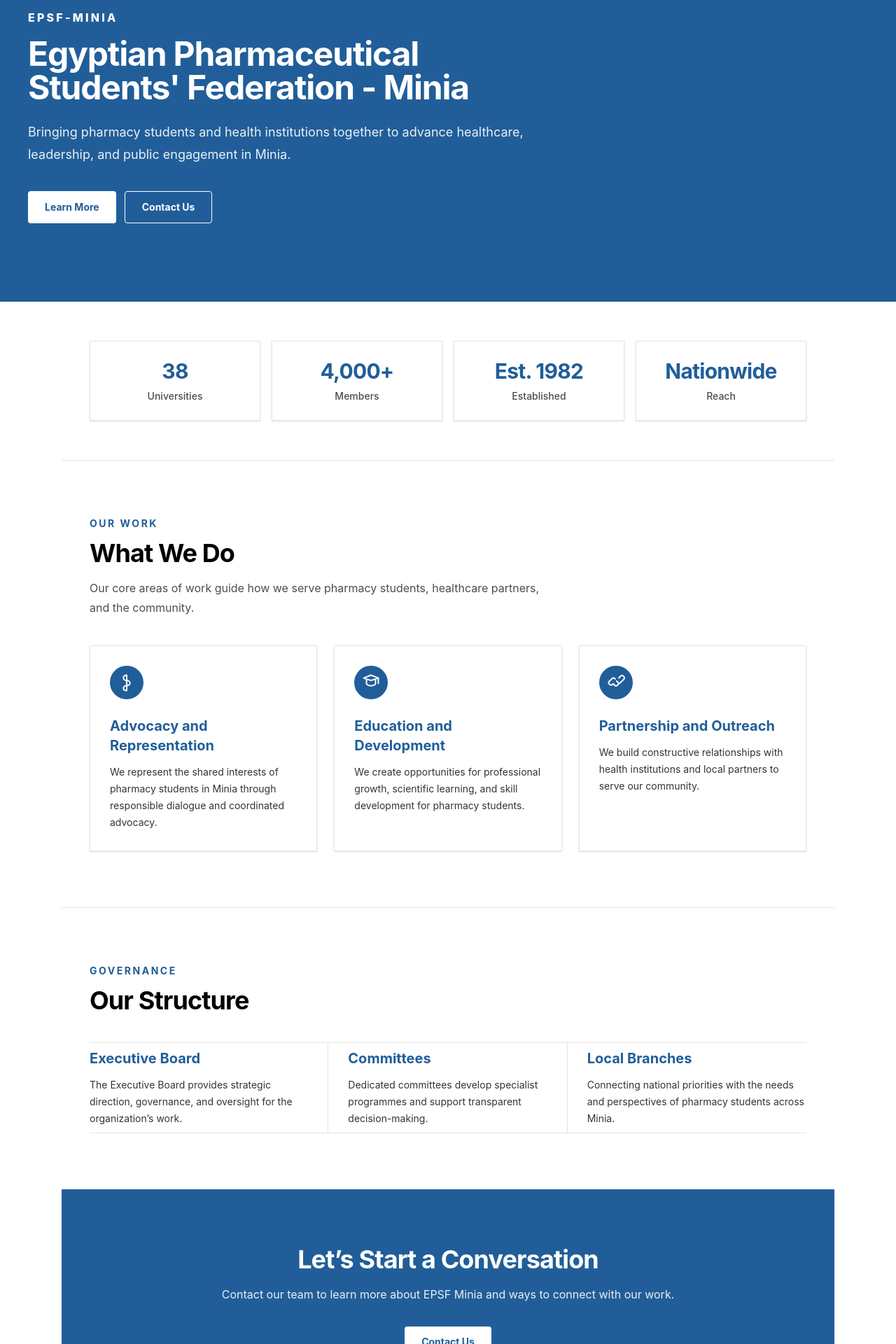
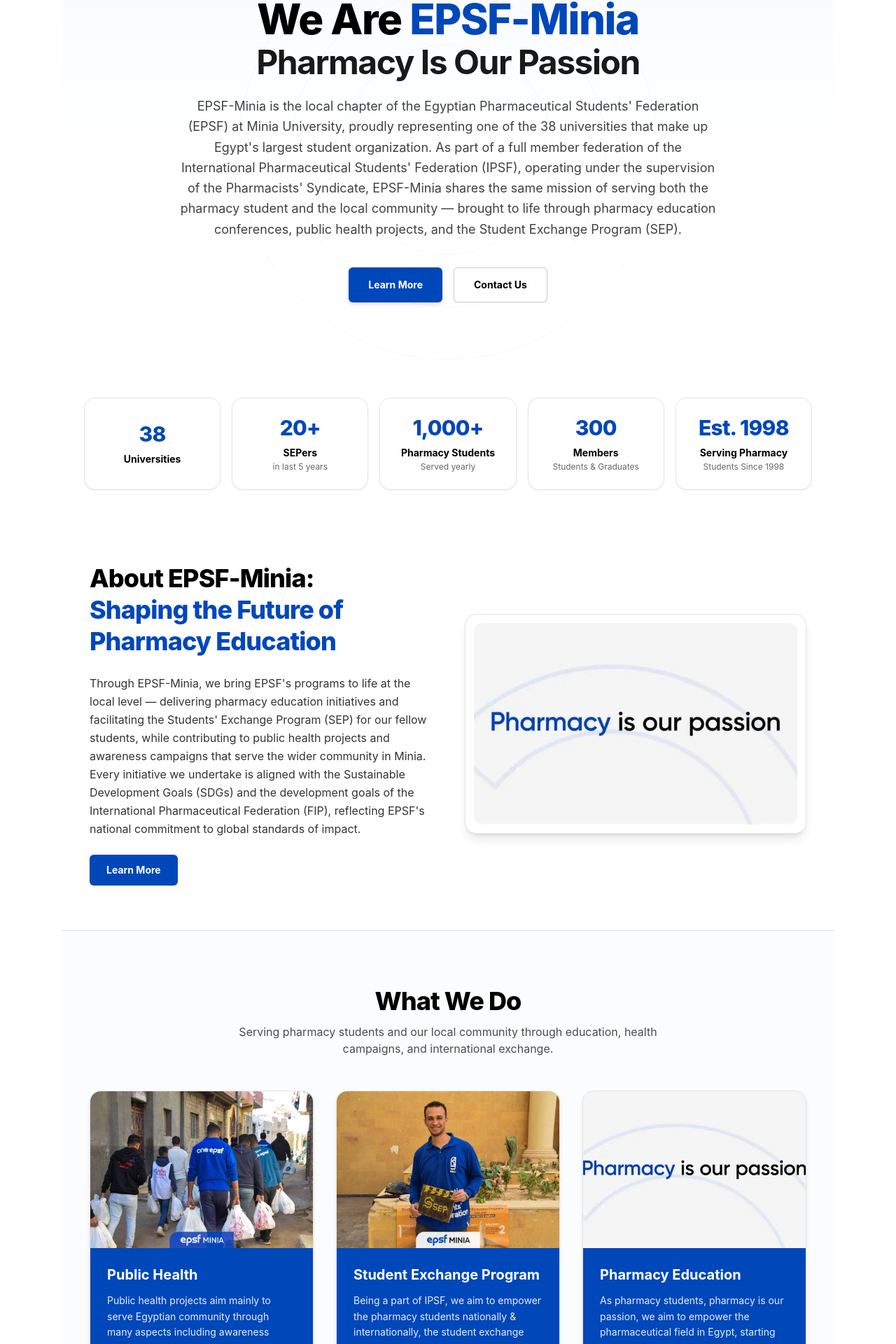
Before and after one commit to kamalalshinawi/epsf-minia, a React (Vite) app: page / in a window 1280 px wide. Shown: the part 220-2140 px from the top of the page at 70% size. Built offline with nearby package versions, Linux system fonts and the light colour scheme.

Commit message:
feat(home): build home page sections

```diff
--- a/src/pages/Home.tsx
+++ b/src/pages/Home.tsx
@@ -1,219 +1,222 @@
-import { Link } from "react-router-dom";
+import React from 'react'
+import { Link } from 'react-router-dom'
+import publicHealthImg from '../assets/images/public-health.jpg'
+import sepProgramImg from '../assets/images/sep-program.jpg'
+import pharmacyPassionImg from '../assets/images/pharmacy-passion.jpg'
 
 interface HomeStat {
-  value: string;
-  label: string;
-}
-type FocusIconName = "advocacy" | "education" | "partnership";
-interface FocusArea {
-  title: string;
-  description: string;
-  icon: FocusIconName;
-}
-interface StructureItem {
-  title: string;
-  description: string;
+  value: string
+  label: string
+  sublabel?: string
 }
 
-const stats: HomeStat[] = [
-  { value: "38", label: "Universities" },
-  { value: "4,000+", label: "Members" },
-  { value: "Est. 1982", label: "Established" },
-  { value: "Nationwide", label: "Reach" },
-];
+interface FocusArea {
+  title: string
+  description: string
+  image: string
+}
 
-const focusAreas: FocusArea[] = [
+interface StructureItem {
+  title: string
+  description: string
+}
+
+const STATS: HomeStat[] = [
+  { value: '38', label: 'Universities' },
+  { value: '20+', label: 'SEPers', sublabel: 'in last 5 years' },
+  { value: '1,000+', label: 'Pharmacy Students', sublabel: 'Served yearly' },
+  { value: '300', label: 'Members', sublabel: 'Students & Graduates' },
+  { value: 'Est. 1998', label: 'Serving Pharmacy', sublabel: 'Students Since 1998' },
+]
+
+const FOCUS_AREAS: FocusArea[] = [
   {
-    title: "Advocacy and Representation",
+    title: 'Public Health',
     description:
-      "We represent the shared interests of pharmacy students in Minia through responsible dialogue and coordinated advocacy.",
-    icon: "advocacy",
+      'Public health projects aim mainly to serve Egyptian community through many aspects including awareness about many common diseases in the community, humanitarian and environmental aspects & our big project; Blood Donation campaign, all aligned with SDGs.',
+    image: publicHealthImg,
   },
   {
-    title: "Education and Development",
+    title: 'Student Exchange Program',
     description:
-      "We create opportunities for professional growth, scientific learning, and skill development for pharmacy students.",
-    icon: "education",
+      'Being a part of IPSF, we aim to empower the pharmacy students nationally & internationally, the student exchange program represents a great opportunity for culture exchange and widening students’ horizon on both pharmaceutical and personal scale!',
+    image: sepProgramImg,
   },
   {
-    title: "Partnership and Outreach",
+    title: 'Pharmacy Education',
     description:
-      "We build constructive relationships with health institutions and local partners to serve our community.",
-    icon: "partnership",
+      'As pharmacy students, pharmacy is our passion, we aim to empower the pharmaceutical field in Egypt, starting from the pharmacy student, presenting many educational programs and conferences with experts and providing them with training opportunities and large-scale competitions to build a strong future pharmacist!',
+    image: pharmacyPassionImg,
   },
-];
+]
 
-const structureItems: StructureItem[] = [
+const STRUCTURE_ITEMS: StructureItem[] = [
   {
-    title: "Executive Board",
+    title: 'Executive Board',
     description:
-      "The Executive Board provides strategic direction, governance, and oversight for the organization’s work.",
+      'The Executive Board provides strategic leadership, administrative governance, and operational supervision for all EPSF-Minia projects and initiatives.',
   },
   {
-    title: "Committees",
+    title: 'Standing Committees',
     description:
-      "Dedicated committees develop specialist programmes and support transparent decision-making.",
+      'Dedicated committees manage specialized portfolios, including Public Health, Pharmacy Education, SEP, Professional Development, and Media & IT.',
   },
   {
-    title: "Local Branches",
+    title: 'Local Branches & Members',
     description:
-      "Connecting national priorities with the needs and perspectives of pharmacy students across Minia.",
+      'Empowering over 300 member students and pharmacy graduates across Minia University to lead local impact campaigns and nationwide events.',
   },
-];
-
-const FocusIcon = ({ name }: { name: FocusIconName }): React.JSX.Element => {
-  const paths: Record<FocusIconName, React.JSX.Element> = {
-    advocacy: (
-      <path
-        strokeLinecap="round"
-        strokeLinejoin="round"
-        d="M12 3v18m0-18c-2.2 0-4 1.4-4 3.2S9.8 9.5 12 9.5s4 1.4 4 3.2-1.8 3.2-4 3.2-4 1.4-4 3.2S9.8 22 12 22"
-      />
-    ),
-    education: (
-      <path
-        strokeLinecap="round"
-        strokeLinejoin="round"
-        d="M3 6.5 12 3l9 3.5-9 3-9-3Zm3.5 2v5.2c0 .7 2.5 2.3 5.5 2.3s5.5-1.6 5.5-2.3V8.5M21 7v6"
-      />
-    ),
-    partnership: (
-      <path
-        strokeLinecap="round"
-        strokeLinejoin="round"
-        d="m8.5 13.5 2.2 2.2a1.8 1.8 0 0 0 2.6 0l2.9-2.9m-7.7.7-1.2 1.2a1.8 1.8 0 0 1-2.6 0l-1.2-1.2a1.8 1.8 0 0 1 0-2.6l4-4a1.8 1.8 0 0 1 2.6 0l.8.8m4.6-1.3 2.5-2.5a1.8 1.8 0 0 1 2.6 0l1.2 1.2a1.8 1.8 0 0 1 0 2.6l-4.5 4.5a1.8 1.8 0 0 1-2.6 0l-2-2"
-      />
-    ),
-  };
-  return (
-    <svg
-      viewBox="0 0 24 24"
-      fill="none"
-      stroke="currentColor"
-      strokeWidth="1.7"
-      className="h-7 w-7"
-      aria-hidden="true"
-    >
-      {paths[name]}
-    </svg>
-  );
-};
+]
 
 export const Home = (): React.JSX.Element => (
   <div className="-my-12">
-    <section
-      className="relative left-1/2 w-screen -translate-x-1/2 bg-[#215E99] text-white"
-      aria-labelledby="home-hero-title"
-    >
-      <div className="mx-auto max-w-7xl px-6 py-20 sm:px-8 sm:py-24 lg:px-10 lg:py-28">
-        <div className="max-w-3xl motion-reduce:animate-none animate-hero-enter">
-          <p className="text-base font-extrabold uppercase tracking-[0.2em] text-white">
-            EPSF-MINIA
+    {/* 1. Hero Section */}
+    <section className="relative overflow-hidden bg-gradient-to-b from-blue-50/50 via-white to-white py-16 sm:py-20 lg:py-24">
+      {/* Decorative concentric background rings */}
+      <div className="absolute inset-0 flex items-center justify-center opacity-30 pointer-events-none">
+        <div className="h-[600px] w-[600px] rounded-full border border-blue-200/60" />
+        <div className="absolute h-[450px] w-[450px] rounded-full border border-blue-200/60" />
+        <div className="absolute h-[300px] w-[300px] rounded-full border border-blue-200/60" />
+      </div>
+
+      <div className="relative mx-auto max-w-5xl px-6 text-center">
+        <h1 className="text-4xl font-extrabold tracking-tight text-black sm:text-5xl lg:text-6xl">
+          We Are <span className="text-[#0047ba]">EPSF-Minia</span>
+          <span className="block mt-2 text-3xl sm:text-4xl lg:text-5xl font-bold text-black/90">
+            Pharmacy Is Our Passion
+          </span>
+        </h1>
+
+        <p className="mx-auto mt-6 max-w-3xl text-base sm:text-lg leading-relaxed text-black/75">
+          EPSF-Minia is the local chapter of the Egyptian Pharmaceutical Students' Federation (EPSF) at Minia University, proudly representing one of the 38 universities that make up Egypt's largest student organization. As part of a full member federation of the International Pharmaceutical Students' Federation (IPSF), operating under the supervision of the Pharmacists' Syndicate, EPSF-Minia shares the same mission of serving both the pharmacy student and the local community — brought to life through pharmacy education conferences, public health projects, and the Student Exchange Program (SEP).
         </p>
-          <h1
-            id="home-hero-title"
-            className="mt-4 text-4xl font-bold tracking-tight text-white sm:text-5xl"
-          >
-            Egyptian Pharmaceutical Students' Federation - Minia
-          </h1>
-          <p className="mt-6 text-lg leading-8 text-white/90">
-            Bringing pharmacy students and health institutions together to advance healthcare, leadership, and public engagement in Minia.
-          </p>
-          <div className="mt-9 flex flex-col gap-3 sm:flex-row">
+
+        <div className="mt-10 flex flex-col gap-4 sm:flex-row sm:justify-center">
           <Link
             to="/about"
-              className="inline-flex items-center justify-center rounded-sm bg-white px-6 py-3 text-sm font-bold text-[#215E99] transition-colors hover:bg-white/90"
+            className="inline-flex items-center justify-center rounded-md bg-[#0047ba] px-7 py-3.5 text-sm font-bold text-white shadow-md transition-all hover:bg-[#003896] hover:shadow-lg"
           >
             Learn More
           </Link>
           <Link
             to="/contact"
-              className="inline-flex items-center justify-center rounded-sm border border-white px-6 py-3 text-sm font-bold text-white transition-colors hover:bg-white/10"
+            className="inline-flex items-center justify-center rounded-md border border-black/20 bg-white px-7 py-3.5 text-sm font-bold text-black shadow-xs transition-all hover:bg-black/5"
           >
             Contact Us
           </Link>
         </div>
       </div>
-      </div>
     </section>
 
-    <section
-      className="mx-auto max-w-7xl px-6 py-14 sm:px-8 lg:px-10"
-      aria-label="Organization highlights"
+    {/* 2. Stats / Highlights Row */}
+    <section className="mx-auto max-w-7xl px-6 py-10 sm:px-8">
+      <div className="grid grid-cols-2 gap-4 sm:grid-cols-3 lg:grid-cols-5">
+        {STATS.map(({ value, label, sublabel }) => (
+          <div
+            key={label}
+            className="flex flex-col items-center justify-center rounded-2xl border border-black/10 bg-white p-6 text-center shadow-xs transition-transform hover:scale-[1.03]"
           >
-      <div className="grid gap-4 sm:grid-cols-2 lg:grid-cols-4">
-        {stats.map(({ value, label }) => (
-          <article
-            key={label}
-            className="border border-black/10 bg-white px-6 py-6 text-center shadow-sm"
-          >
-            <p className="text-3xl font-bold tracking-tight text-[#215E99]">
+            <span className="text-3xl font-extrabold tracking-tight text-[#0047ba]">
               {value}
-            </p>
-            <p className="mt-2 text-sm font-medium text-black/70">{label}</p>
-          </article>
+            </span>
+            <span className="mt-2 text-xs sm:text-sm font-bold text-black">{label}</span>
+            {sublabel && <span className="text-xs text-black/60 mt-0.5">{sublabel}</span>}
+          </div>
         ))}
       </div>
     </section>
 
-    <section className="bg-white border-y border-black/10" aria-labelledby="what-we-do-title">
-      <div className="mx-auto max-w-7xl px-6 py-16 sm:px-8 lg:px-10 lg:py-20">
-        <div className="max-w-2xl">
-          <p className="text-sm font-bold uppercase tracking-[0.18em] text-[#215E99]">
-            Our work
+    {/* 3. About EPSF-Minia Highlight Section */}
+    <section className="mx-auto max-w-7xl px-6 py-16 sm:px-8 lg:px-10">
+      <div className="grid gap-12 lg:grid-cols-12 lg:items-center">
+        <div className="lg:col-span-6 space-y-6">
+          <h2 className="text-3xl font-extrabold tracking-tight text-black sm:text-4xl leading-tight">
+            About EPSF-Minia: <br className="hidden sm:inline" />
+            <span className="text-[#0047ba]">Shaping the Future of Pharmacy Education</span>
+          </h2>
+          <p className="text-base leading-relaxed text-black/80">
+            Through EPSF-Minia, we bring EPSF's programs to life at the local level — delivering pharmacy education initiatives and facilitating the Students' Exchange Program (SEP) for our fellow students, while contributing to public health projects and awareness campaigns that serve the wider community in Minia. Every initiative we undertake is aligned with the Sustainable Development Goals (SDGs) and the development goals of the International Pharmaceutical Federation (FIP), reflecting EPSF's national commitment to global standards of impact.
           </p>
-          <h2
-            id="what-we-do-title"
-            className="mt-3 text-3xl font-bold tracking-tight text-black sm:text-4xl"
+          <div>
+            <Link
+              to="/about"
+              className="inline-flex items-center justify-center rounded-md bg-[#0047ba] px-6 py-3 text-sm font-bold text-white shadow-sm transition-all hover:bg-[#003896]"
             >
+              Learn More
+            </Link>
+          </div>
+        </div>
+
+        <div className="lg:col-span-6 flex justify-center">
+          <div className="overflow-hidden rounded-2xl border border-black/10 bg-white p-3 shadow-lg max-w-lg w-full">
+            <img
+              src={pharmacyPassionImg}
+              alt="EPSF-Minia Pharmacy Education"
+              className="w-full h-72 object-cover rounded-xl"
+            />
+          </div>
+        </div>
+      </div>
+    </section>
+
+    {/* 4. "What We Do" Core Feature Cards Section */}
+    <section className="bg-slate-50/50 py-16 sm:py-20 border-y border-black/10">
+      <div className="mx-auto max-w-7xl px-6 sm:px-8 lg:px-10">
+        <div className="text-center max-w-2xl mx-auto mb-12">
+          <h2 className="text-3xl font-extrabold tracking-tight text-black sm:text-4xl">
             What We Do
           </h2>
-          <p className="mt-4 leading-7 text-black/70">
-            Our core areas of work guide how we serve pharmacy students, healthcare partners, and the community.
+          <p className="mt-3 text-base text-black/70">
+            Serving pharmacy students and our local community through education, health campaigns, and international exchange.
           </p>
         </div>
-        <div className="mt-10 grid gap-6 md:grid-cols-3">
-          {focusAreas.map(({ title, description, icon }) => (
+
+        <div className="grid gap-8 md:grid-cols-3">
+          {FOCUS_AREAS.map(({ title, description, image }) => (
             <article
               key={title}
-              className="border border-black/10 bg-white p-7 shadow-sm"
+              className="flex flex-col overflow-hidden rounded-2xl border border-black/10 bg-white shadow-md transition-transform duration-300 hover:-translate-y-1 hover:shadow-xl"
             >
-              <div className="flex h-12 w-12 items-center justify-center rounded-full bg-[#215E99] text-white">
-                <FocusIcon name={icon} />
+              <div className="h-56 w-full overflow-hidden bg-black/5">
+                <img
+                  src={image}
+                  alt={title}
+                  className="h-full w-full object-cover transition-transform duration-500 hover:scale-105"
+                />
               </div>
-              <h3 className="mt-6 text-xl font-bold text-[#215E99]">{title}</h3>
-              <p className="mt-3 text-sm leading-6 text-black/80">
+              <div className="flex flex-1 flex-col justify-between bg-[#0047ba] p-6 text-white">
+                <div>
+                  <h3 className="text-xl font-bold text-white">{title}</h3>
+                  <p className="mt-3 text-sm leading-relaxed text-white/90">
                     {description}
                   </p>
+                </div>
+              </div>
             </article>
           ))}
         </div>
       </div>
     </section>
 
-    <section
-      className="mx-auto max-w-7xl px-6 py-16 sm:px-8 lg:px-10 lg:py-20"
-      aria-labelledby="structure-title"
-    >
-      <div className="max-w-2xl">
-        <p className="text-sm font-bold uppercase tracking-[0.18em] text-[#215E99]">
-          Governance
-        </p>
-        <h2
-          id="structure-title"
-          className="mt-3 text-3xl font-bold tracking-tight text-black sm:text-4xl"
-        >
+    {/* 5. "Our Structure" Section */}
+    <section className="mx-auto max-w-7xl px-6 py-16 sm:px-8 lg:px-10 lg:py-20">
+      <div className="text-center max-w-2xl mx-auto mb-12">
+        <h2 className="text-3xl font-extrabold tracking-tight text-black sm:text-4xl">
           Our Structure
         </h2>
+        <p className="mt-3 text-base text-black/70">
+          How EPSF-Minia operates to empower student leadership and deliver impact.
+        </p>
       </div>
-      <div className="mt-10 grid divide-y divide-black/10 border-y border-black/10 md:grid-cols-3 md:divide-x md:divide-y-0">
-        {structureItems.map(({ title, description }) => (
+
+      <div className="grid gap-8 md:grid-cols-3">
+        {STRUCTURE_ITEMS.map(({ title, description }) => (
           <article
             key={title}
-            className="px-0 py-7 md:px-7 md:py-2 first:md:pl-0 last:md:pr-0"
+            className="rounded-2xl border border-black/10 bg-white p-7 shadow-xs hover:border-[#0047ba]/30 transition-colors"
           >
-            <h3 className="text-xl font-bold text-[#215E99]">{title}</h3>
-            <p className="mt-3 text-sm leading-6 text-black/80">
+            <h3 className="text-xl font-bold text-[#0047ba]">{title}</h3>
+            <p className="mt-3 text-sm leading-relaxed text-black/80">
               {description}
             </p>
           </article>
@@ -221,27 +224,24 @@
       </div>
     </section>
 
-    <section
-      className="w-full mb-10 bg-[#215E99] text-center text-white"
-      aria-labelledby="contact-cta-title"
-    >
-      <div className="mx-auto max-w-3xl px-6 py-16 sm:px-8 lg:py-20">
-        <h2
-          id="contact-cta-title"
-          className="text-3xl font-bold tracking-tight text-white sm:text-4xl"
-        >
-          Let’s Start a Conversation
+    {/* 6. Closing CTA Band */}
+    <section className="w-full bg-[#0047ba] text-center text-white py-16 sm:py-20">
+      <div className="mx-auto max-w-3xl px-6">
+        <h2 className="text-3xl font-extrabold tracking-tight text-white sm:text-4xl">
+          Get in Touch with EPSF-Minia
         </h2>
-        <p className="mx-auto mt-4 max-w-2xl leading-7 text-white/90">
-          Contact our team to learn more about EPSF Minia and ways to connect with our work.
+        <p className="mt-4 text-base sm:text-lg leading-relaxed text-white/90">
+          Whether you are a pharmacy student, partner organization, or community member, we welcome your inquiries and collaboration.
         </p>
+        <div className="mt-8">
           <Link
             to="/contact"
-          className="mt-8 inline-flex items-center justify-center rounded-sm bg-white px-6 py-3 text-sm font-bold text-[#215E99] transition-colors hover:bg-white/90"
+            className="inline-flex items-center justify-center rounded-md bg-white px-8 py-3.5 text-sm font-bold text-[#0047ba] shadow-md transition-all hover:bg-white/90"
           >
             Contact Us
           </Link>
         </div>
+      </div>
     </section>
   </div>
-);
+)
```
Also changed, not shown: src/assets/images/public-health.jpg (added), src/assets/images/sep-program.jpg (added). Lines whose indentation alone changed are shown as unchanged.
